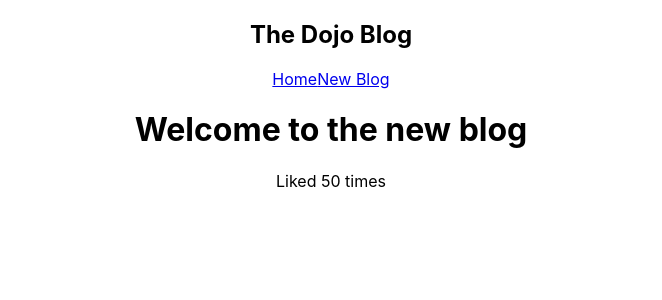
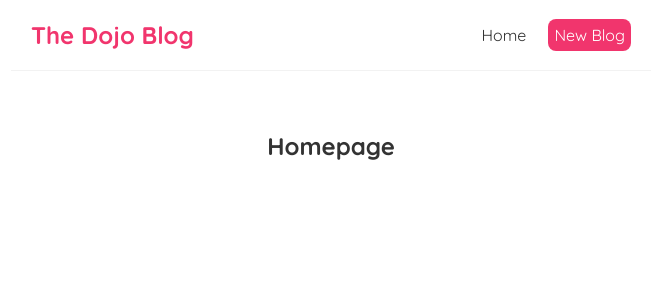
Before and after one commit to RahadBinAlIslam/reactance, a React (Create React App) app: page / in a window 1280 px wide. Shown: the top 300 px of the page, without its empty margins (309-971 px from the left). Built offline with nearby package versions, Linux system fonts and the light colour scheme.

Commit message:
5th commit

```diff
--- a/src/App.js
+++ b/src/App.js
@@ -1,5 +1,6 @@
 import "./App.css";
-import Navbar from "./navbar";
+import Navbar from "./Navbar";
+import Home from "./Home";
 
 function App() {
   const title = "Welcome to the new blog";
@@ -10,9 +11,7 @@
     <div className="App">
       <Navbar />
       <div className="content">
-        <h1>{title}</h1>
-        <p>Liked {likes} times</p>
-        {/* <p>{person}</p> */}
+        <Home />
       </div>
     </div>
   );
--- /dev/null
+++ b/src/Home.js
@@ -0,0 +1,9 @@
+const Home = () => {
+  return (
+    <div className="home">
+      <h2>Homepage</h2>
+    </div>
+  );
+};
+
+export default Home;
--- a/src/index.css
+++ b/src/index.css
@@ -1,13 +1,35 @@
-body {
+@import url('https://fonts.googleapis.com/css2?family=Quicksand:wght@300;400;500;600;700&display=swap');
+
+/* base styles */
+* {
   margin: 0;
-  font-family: -apple-system, BlinkMacSystemFont, 'Segoe UI', 'Roboto', 'Oxygen',
-    'Ubuntu', 'Cantarell', 'Fira Sans', 'Droid Sans', 'Helvetica Neue',
-    sans-serif;
-  -webkit-font-smoothing: antialiased;
-  -moz-osx-font-smoothing: grayscale;
+  font-family: "Quicksand";
+  color: #333;
 }
-
-code {
-  font-family: source-code-pro, Menlo, Monaco, Consolas, 'Courier New',
-    monospace;
+.navbar {
+  padding: 20px;
+  display: flex;
+  align-items: center;
+  max-width: 600px;
+  margin: 0 auto;
+  border-bottom: 1px solid #f2f2f2;
 }
+.navbar h1 {
+  color: #f1356d;
+}
+.navbar .links {
+  margin-left: auto;
+}
+.navbar a {
+  margin-left: 16px;
+  text-decoration: none;
+  padding: 6px;
+}
+.navbar a:hover {
+  color: #f1356d;
+}
+.content {
+  max-width: 600px;
+  margin: 40px auto;
+  padding: 20px;
+}
--- a/src/navbar.js
+++ b/src/navbar.js
@@ -4,10 +4,18 @@
       <h1>The Dojo Blog</h1>
       <div className="links">
         <a href="/">Home</a>
-        <a href="/create">New Blog</a>
+        <a
+          href="/create"
+          style={{
+            color: "white",
+            backgroundColor: "#f1356d",
+            borderRadius: "8px",
+          }}
+        >
+          New Blog
+        </a>
       </div>
     </nav>
   );
 };
-
 export default Navbar;
```
